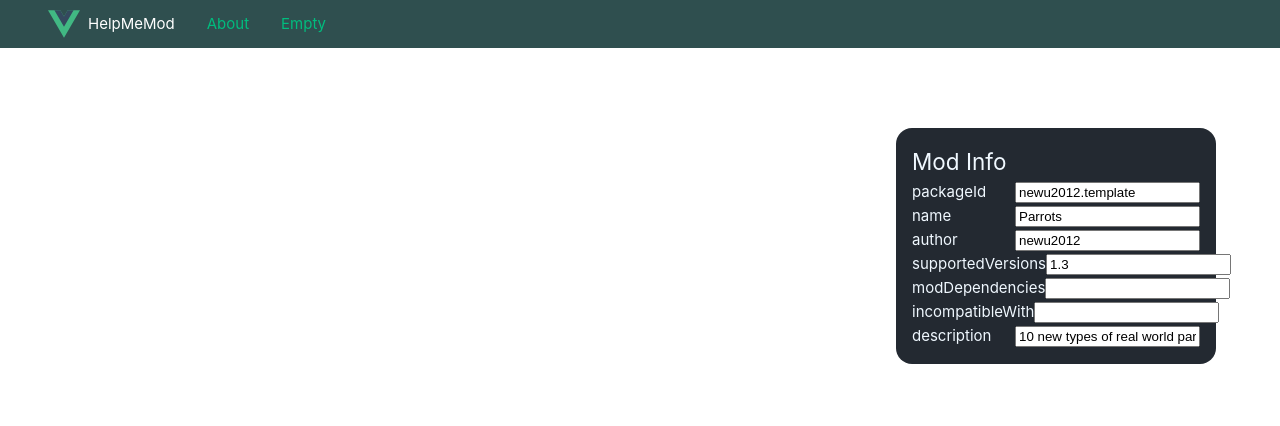
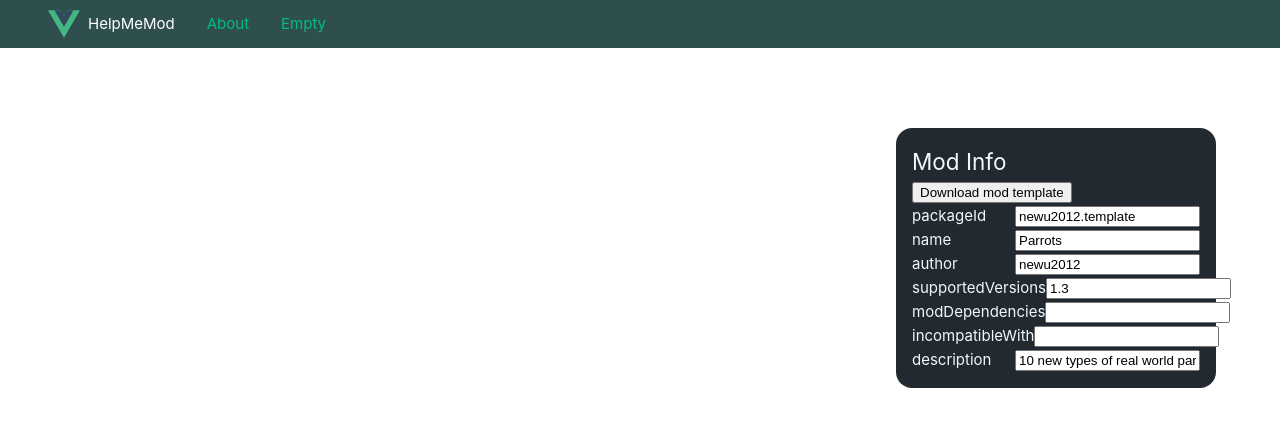
Before and after one commit to newu2012/HelpMeMod, a Vue app in the folder Vue/: page / in a window 1280 px wide. Shown: the top 426 px of the page. Built offline with nearby package versions, Linux system fonts and the light colour scheme.

Commit message:
add button to download mod_template.xml

```diff
--- a/Vue/package.json
+++ b/Vue/package.json
@@ -1,6 +1,6 @@
 {
   "name": "helpmemod-vue",
-  "version": "0.0.2",
+  "version": "0.0.3",
   "scripts": {
     "dev": "vite",
     "build": "vue-tsc --noEmit && vite build",
--- a/Vue/src/components/ModInfoBar.vue
+++ b/Vue/src/components/ModInfoBar.vue
@@ -36,6 +36,11 @@ export default defineComponent({
       },
     };
   },
+  computed: {
+    templateUrl() {
+      return `${window.location.origin}/template`;
+    },
+  },
 });
 </script>
 
@@ -43,6 +48,9 @@ export default defineComponent({
   <div class="mainContainer">
     <div class="modInfo">
       <h2>Mod Info</h2>
+      <a href="/template" download="mod_template">
+        <button>Download mod template</button>
+      </a>
       <p>
         {{ modInfo.packageId.name }}<input v-model="modInfo.packageId.field" />
       </p>
--- a/package.json
+++ b/package.json
@@ -1,6 +1,6 @@
 {
   "name": "helpmemod-node",
-  "version": "0.0.2",
+  "version": "0.0.3",
   "description": "",
   "private": "true",
   "main": "index.js",
```
Also changed, not shown: 11 other files (tests, documents, lock files or other folders).
